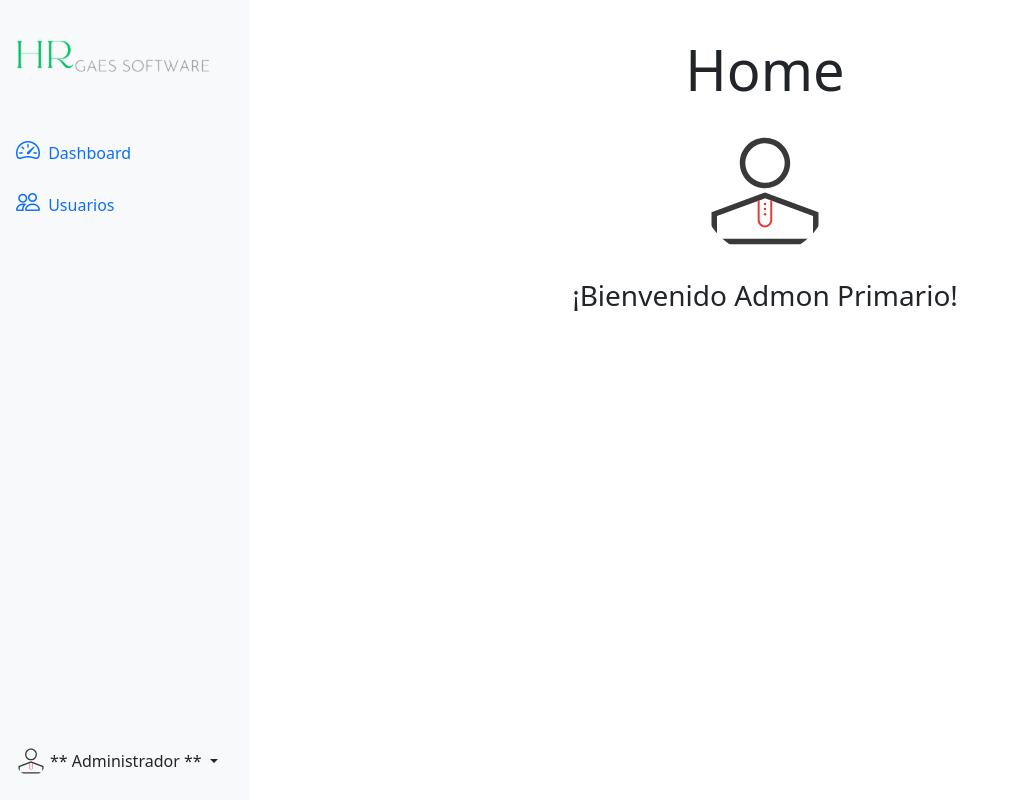
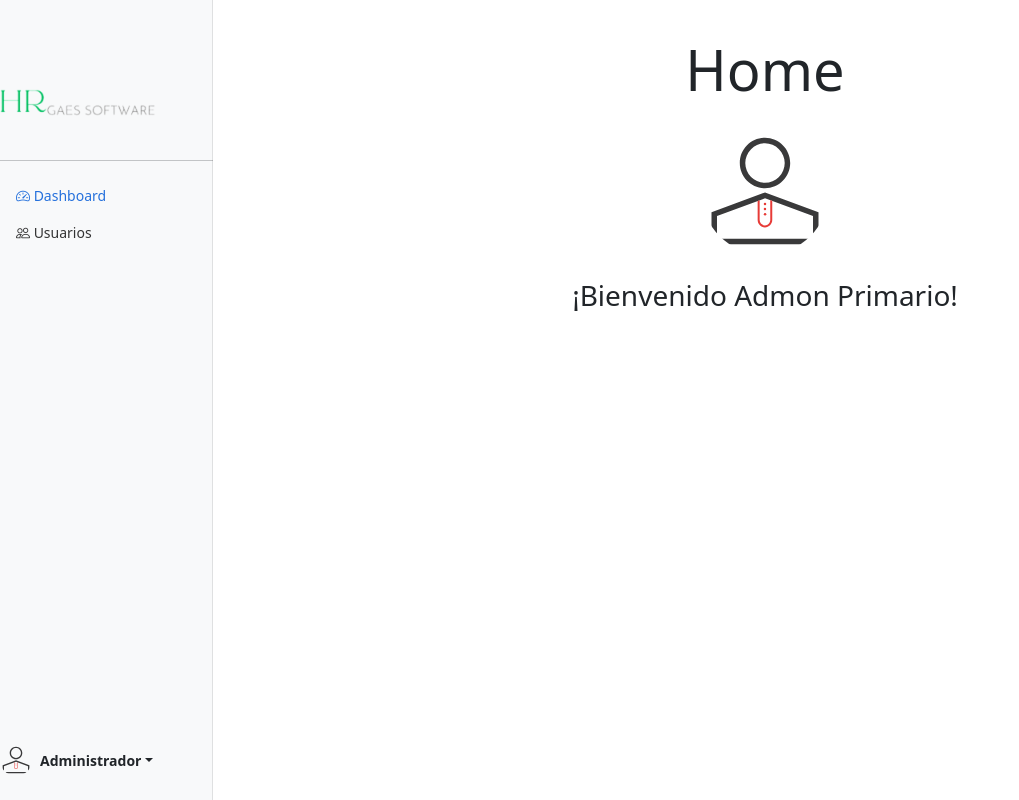
Before and after one commit to joselib/GAES, a PHP site: page /GAES/dashboard/ in a window 1280 px wide. Shown: the whole page, without its empty margins (0-1019 px from the left). Run offline with PHP 8.4, Linux system fonts and the light colour scheme; a user stored in the database is signed in.

Commit message:
FIXED styles css in navbar

```diff
--- a/app/views/css/styles.css
+++ b/app/views/css/styles.css
@@ -9,13 +9,13 @@
 
 /* Override the sidebar class */
 .sidebar {
-  height: 100%;
-  position: fixed;
-  top: 0;
-  left: 0;
-  overflow-y: auto;
-  width: 250px; /* Adjust this value as needed */
-  z-index: 1030; /* Ensure sidebar is above other content */
+    position: fixed;
+    top: 0;
+    bottom: 0;
+    left: 0;
+    z-index: 100;
+    padding: 48px 0 0;
+    box-shadow: inset -1px 0 0 rgba(0, 0, 0, .1);
 }
 
 /* Override the main-content class */
@@ -25,23 +25,35 @@
 }
 
 /* Responsive adjustments */
-@media (max-width: 768px) {
-  .sidebar {
-    width: 100%;
-    position: static;
-    height: auto;
+  @media (max-width: 767.98px) {
+    .sidebar {
+      top: 5rem;
+    }
   }
 
-  .main-content {
-    margin-left: 0;
+  .sidebar-sticky {
+    position: relative;
+    top: 0;
+    height: calc(100vh - 48px);
+    padding-top: .5rem;
+    overflow-x: hidden;
+    overflow-y: auto;
   }
-}
+    .sidebar .nav-link {
+    font-weight: 500;
+    color: #333;
+  }
+
+  .sidebar .nav-link.active {
+    color: #2470dc;
+  }
 
 /* Additional custom styles to ensure proper layout */
 body {
   overflow-x: hidden; /* Prevent horizontal scrolling */
   height: 100%;
   width: 100%;
+  font-size: .875rem;
 }
 
 .row {
--- a/app/views/inc/navbar.php
+++ b/app/views/inc/navbar.php
@@ -1,47 +1,57 @@
-
-<div class="container-fluid p-0">
-  <div class="row g-0 full-height">
+<div class="container-fluid">
+  <div class="row">
     <!-- Sidebar -->
-    <div class="col-auto px-0 bg-light sidebar" style="width: 250px;"> <!-- Adjust width as needed -->
-      <div class="d-flex flex-column align-items-center align-items-sm-start px-3 pt-2 text-white min-vh-100">
-        <a href="<?php echo APP_URL; ?>dashboard/" class="d-flex align-items-center pb-3 mb-md-0 me-md-auto text-dark text-decoration-none">
-          <img src="<?php echo APP_URL; ?>app/views/img/gaes_logo.png" alt="Logo" width="200" height="100" class="d-inline-block align-top">
+    <nav id="sidebar" class="col-md-3 col-lg-2 d-md-block bg-light sidebar collapse">
+      <div class="position-sticky d-flex flex-column justify-content-between pt-3 h-100">
+        <div>
+          <a href="<?php echo APP_URL; ?>dashboard/" class="d-flex align-items-center mb-3 mb-md-0 me-md-auto text-dark text-decoration-none">
+            <img src="<?php echo APP_URL; ?>app/views/img/gaes_logo.png" alt="Logo" width="160" height="80" class="d-inline-block align-top">
           </a>
-        <ul class="nav nav-pills flex-column mb-sm-auto mb-0 align-items-center align-items-sm-start" id="menu">
+          <hr>
+          <ul class="nav flex-column">
             <li class="nav-item">
-            <a href="<?php echo APP_URL; ?>dashboard/" class="nav-link align-middle px-0">
-              <i class="fs-4 bi-speedometer2"></i> <span class="ms-1 d-none d-sm-inline">Dashboard</span>
+              <a class="nav-link active" aria-current="page" href="<?php echo APP_URL; ?>dashboard/">
+                <i class="bi bi-speedometer2"></i>
+                Dashboard
               </a>
             </li>
-          <li>
-            <a href="#submenu1" data-bs-toggle="collapse" class="nav-link px-0 align-middle">
-              <i class="fs-4 bi-people"></i> <span class="ms-1 d-none d-sm-inline">Usuarios</span>
+            <li class="nav-item">
+              <a class="nav-link" href="#userSubmenu" data-bs-toggle="collapse" aria-expanded="false">
+                <i class="bi bi-people"></i>
+                Usuarios
               </a>
-            <ul class="collapse nav flex-column ms-1" id="submenu1" data-bs-parent="#menu">
-              <li class="w-100">
-                <a href="<?php echo APP_URL; ?>userNew/" class="nav-link px-0"> <span class="d-none d-sm-inline">Nuevo</span></a>
+              <ul class="collapse nav flex-column ms-1" id="userSubmenu">
+                <li class="nav-item">
+                  <a class="nav-link" href="<?php echo APP_URL; ?>userNew/">Nuevo</a>
                 </li>
-              <li>
-                <a href="<?php echo APP_URL; ?>userList/" class="nav-link px-0"> <span class="d-none d-sm-inline">Lista</span></a>
+                <li class="nav-item">
+                  <a class="nav-link" href="<?php echo APP_URL; ?>userList/">Lista</a>
                 </li>
-              <li>
-                <a href="<?php echo APP_URL; ?>userSearch/" class="nav-link px-0"> <span class="d-none d-sm-inline">Buscar</span></a>
+                <li class="nav-item">
+                  <a class="nav-link" href="<?php echo APP_URL; ?>userSearch/">Buscar</a>
                 </li>
               </ul>
             </li>
           </ul>
-        <hr>
+        </div>
         <div class="dropdown pb-4">
           <a href="#" class="d-flex align-items-center text-dark text-decoration-none dropdown-toggle" id="dropdownUser1" data-bs-toggle="dropdown" aria-expanded="false">
-            <img src="<?php echo APP_URL; ?>app/views/photos/photo_default_user.svg" alt="hugenerd" width="30" height="30" class="rounded-circle">
-            <span class="d-none d-sm-inline mx-1">** <?php  echo $_SESSION['user'];  ?> **</span>
+            <img src="<?php echo APP_URL; ?>app/views/photos/photo_default_user.svg" alt="User Photo" width="32" height="32" class="rounded-circle me-2">
+            <strong><?php echo $_SESSION['user']; ?></strong>
           </a>
           <ul class="dropdown-menu dropdown-menu-dark text-small shadow" aria-labelledby="dropdownUser1">
-            <li><a class="dropdown-item" href="<?php  echo APP_URL."userUpdate/".$_SESSION['id']."/";  ?>">Mi cuenta</a></li>
-            <li><a class="dropdown-item" href="<?php  echo APP_URL."userPhoto/".$_SESSION['id']."/"; ?>">Mi foto</a></li>
+            <li><a class="dropdown-item" href="<?php echo APP_URL."userUpdate/".$_SESSION['id']."/"; ?>">Mi cuenta</a></li>
+            <li><a class="dropdown-item" href="<?php echo APP_URL."userPhoto/".$_SESSION['id']."/"; ?>">Mi foto</a></li>
             <li><hr class="dropdown-divider"></li>
             <li><a class="dropdown-item" href="<?php echo APP_URL."logOut/"; ?>" id="btn_exit">Salir</a></li>
           </ul>
         </div>
       </div>
+    </nav>
+
+    <!-- Main content -->
+    <main class="col-md-9 ms-sm-auto col-lg-10 px-md-4">
+      <!-- Your main content goes here -->
+    </main>
   </div>
+</div>
```
Lines whose indentation alone changed are shown as unchanged.
